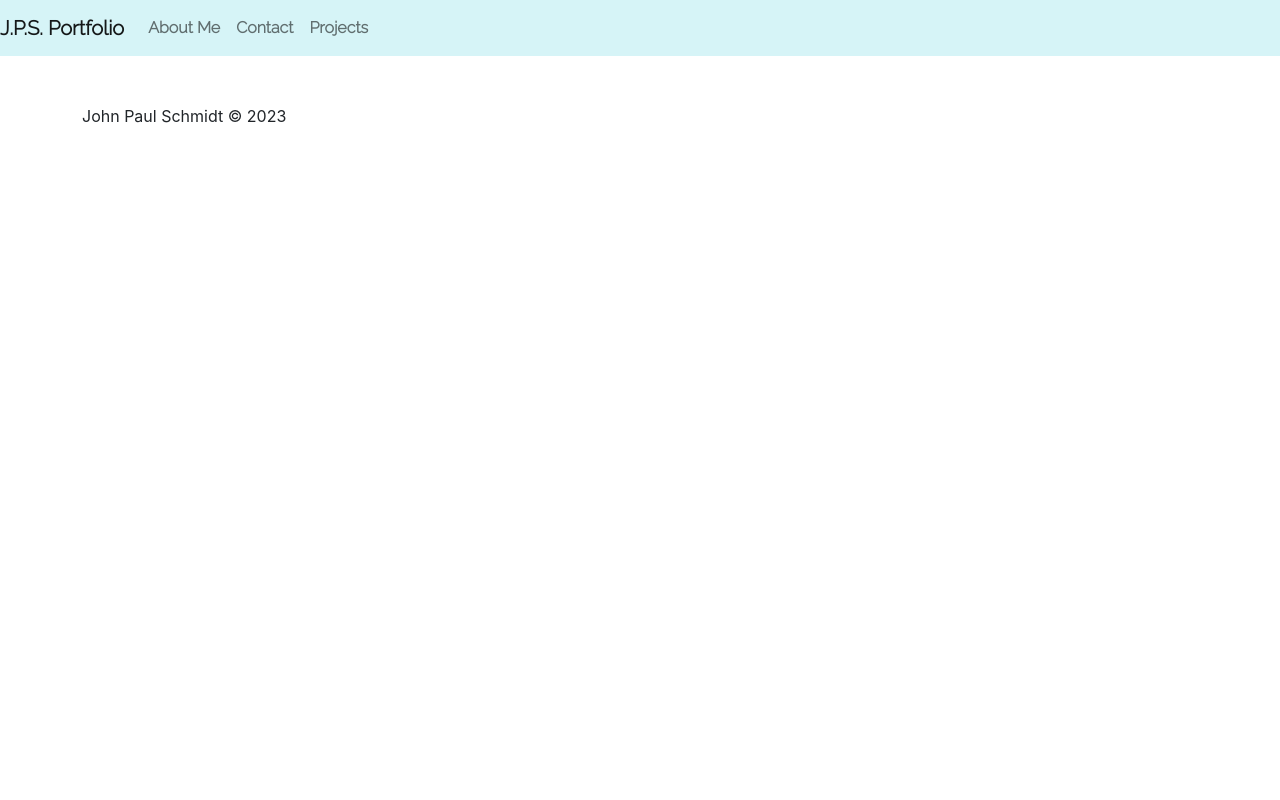
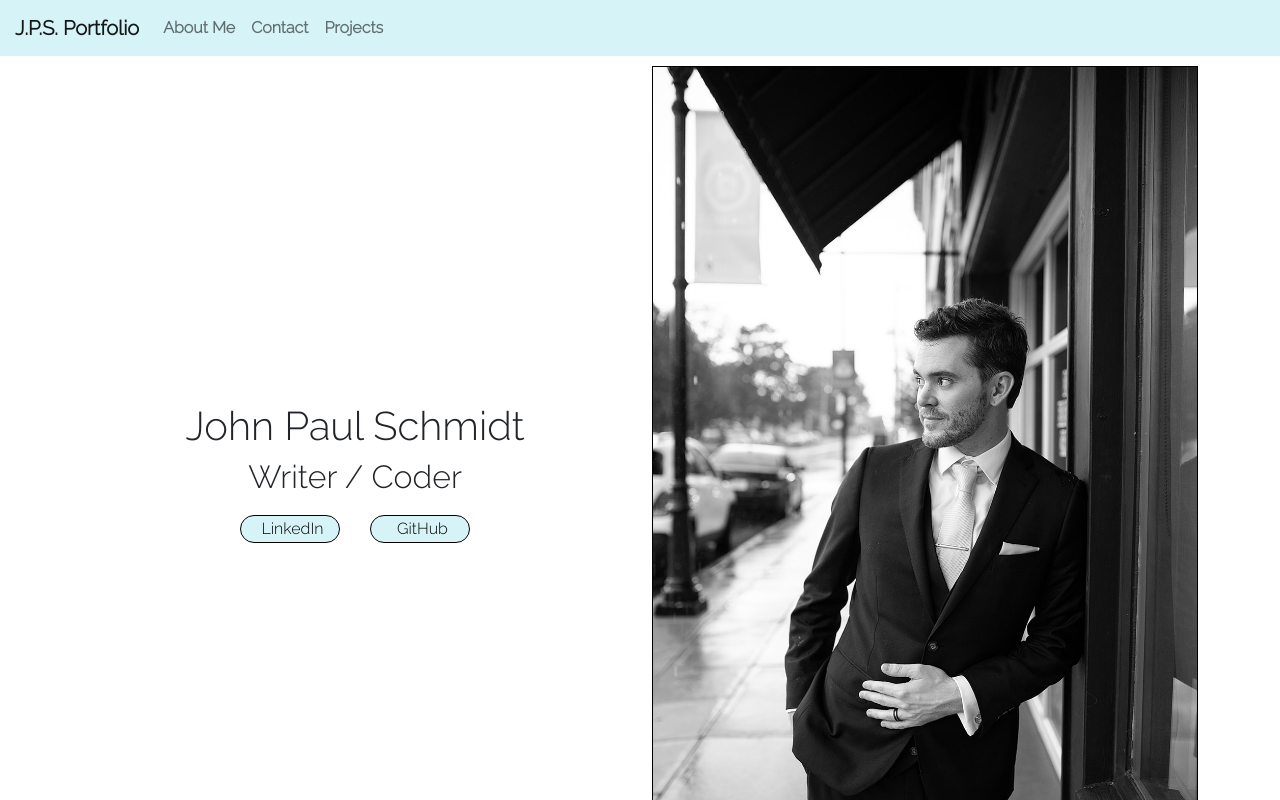
Before and after one commit to ZioXerXes/JPS-Website, a React (Create React App) app: page / in a window 1280 px wide. Shown: the top 800 px of the page. Built offline with nearby package versions, Linux system fonts and the light colour scheme.

Commit message:
Not much. Navbar moved over. About me centered vertically.

```diff
--- a/src/About.js
+++ b/src/About.js
@@ -2,9 +2,9 @@ import profilePic from "./profilepic.jpg";
 
 const About = () => {
   return (
-    <div className="container">
+    <div className="about-page container">
       <div className="row main">
-        <div className="col-7">
+        <div className="vertical-align col-6">
           <div>
             <h1 className="text-center">John Paul Schmidt</h1>
             <h2 className="text-center">Writer / Coder</h2>
@@ -28,7 +28,7 @@ const About = () => {
             </div>
           </div>
         </div>
-        <div className="col-5">
+        <div className="col-6">
           <img className="picture" src={profilePic} alt="profilePic" />
         </div>
       </div>
--- a/src/App.css
+++ b/src/App.css
@@ -87,7 +87,6 @@ p {
 }
 
 .picture {
-  max-width: 500px;
   border: 1px solid black;
 }
 
@@ -143,11 +142,22 @@ p {
   justify-content: center;
 }
 
+.title-card {
+  margin-left: 15px;
+}
+
 .typewriter {
   width: 25%;
   height: auto;
 }
 
+.vertical-align {
+  display: flex;
+  align-items: center;
+  justify-content: center;
+ }
+
+
 #icon {
   display: flex;
   align-items: center;
--- a/src/App.js
+++ b/src/App.js
@@ -13,7 +13,7 @@ const Navbar = () => {
   return (
     <div>
       <nav className="navbar fixed-left navbar-expand-md navbar-light">
-        <a className="navbar-brand raleway" href="#">J.P.S. Portfolio</a>
+        <a className="navbar-brand raleway title-card" href="#">J.P.S. Portfolio</a>
         <button className="navbar-toggler" type="button" data-toggle="collapse" data-target="#navbarSupportedContent" aria-controls="navbarSupportedContent" aria-expanded="false" aria-label="Toggle navigation">
           <span className="navbar-toggler-icon"></span>
         </button>
@@ -21,7 +21,7 @@ const Navbar = () => {
         <div className="collapse navbar-collapse form-inline" id="navbarSupportedContent">
           <ul className="navbar-nav ml-auto form-inline">
             <li className="nav-item active raleway">
-              <Link className="nav-link" to="/about/">About Me</Link>
+              <Link className="nav-link" to="/">About Me</Link>
             </li>
             <li className="nav-item active raleway">
               <Link className="nav-link" to="/contact/">Contact</Link>
@@ -32,7 +32,7 @@ const Navbar = () => {
           </ul>
         </div>
       </nav>
-      <Route path="/about/" exact component={About} />
+      <Route path="/" exact component={About} />
       <Route path="/projects/" component={Projects} />
     </div>
   );
@@ -53,7 +53,7 @@ const Footer = () => {
   return (
     <div className="footer container">
       <div className="row">
-        <div className="col-12">
+        <div className="footer-content col-12">
           John Paul Schmidt © 2023
         </div>
       </div>
@@ -65,13 +65,6 @@ const Template = (props) => {
   return (
     <React.Fragment>
       <Navbar />
-      <div className="container py-4">
-        <div className="row">
-          <div className="col-12 col-md-9">
-            {props.children}
-          </div>
-        </div>
-      </div>
       <Footer />
     </React.Fragment>
   )
```
